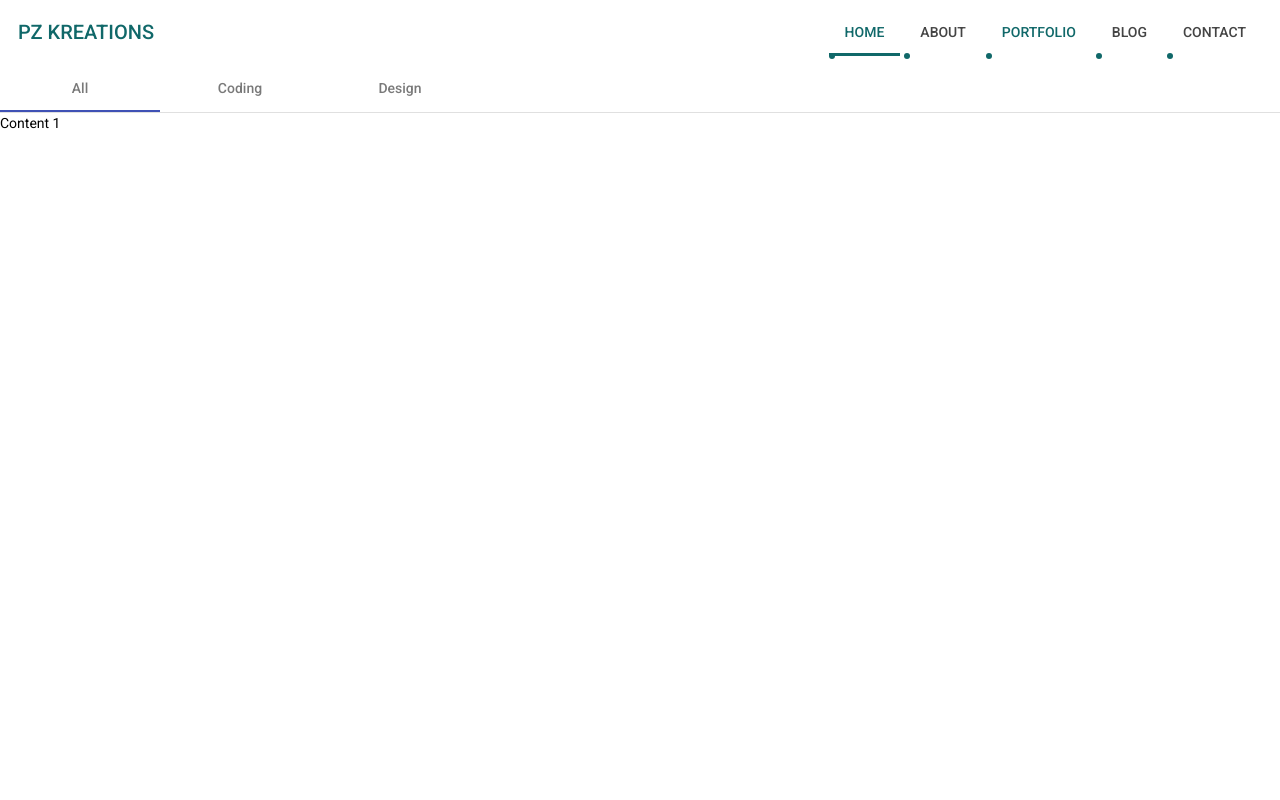
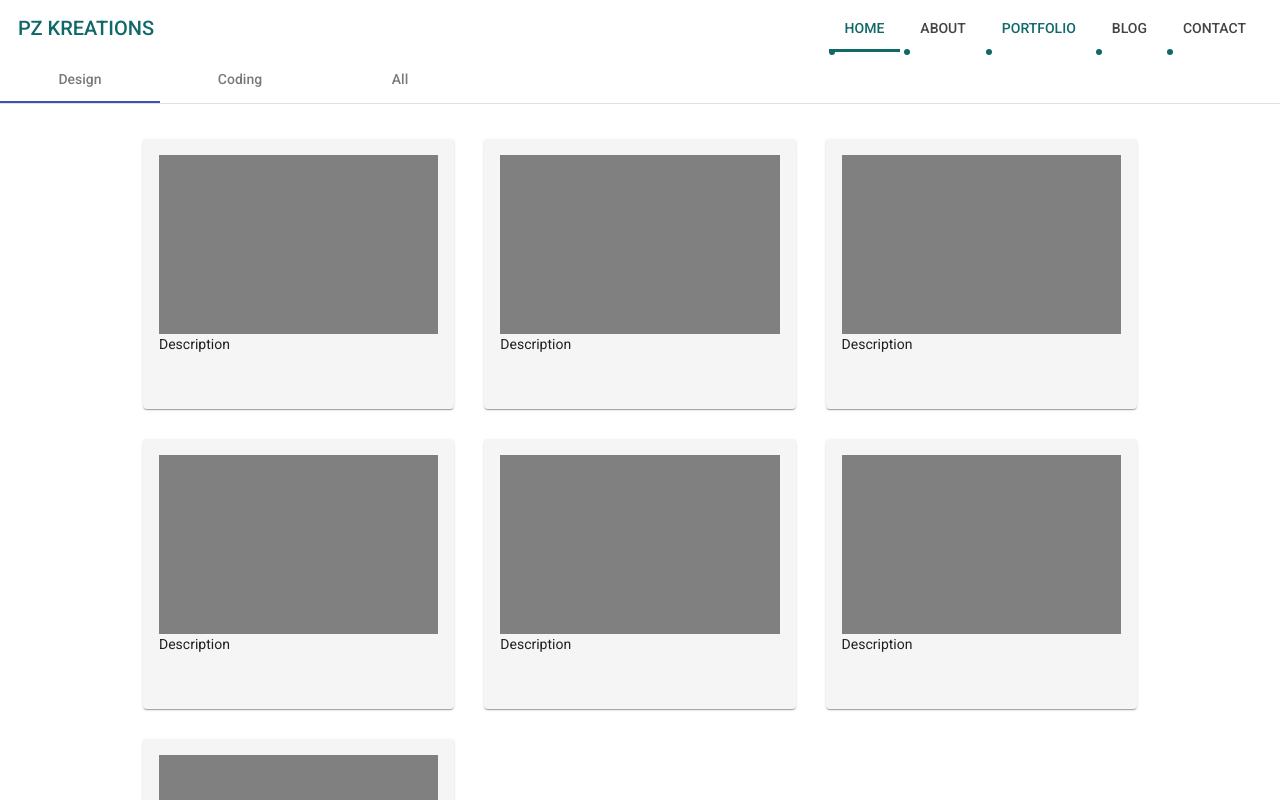
Before and after one commit to priyankaz97/Portfolio-website-pzKreations, an Angular app: page /portfolio in a window 1280 px wide. Built offline with nearby package versions, Linux system fonts and the light colour scheme.

Commit message:
added design cards in portfolio
added design cards in portfolio

```diff
--- a/src/app/app.component.css
+++ b/src/app/app.component.css
@@ -7,6 +7,7 @@
   display: flex;
   background-color: transparent;
   background-color: #fff;
+  height: 55px;
 }
 
 .nav-links > button,
@@ -18,7 +19,7 @@
 }
 
 .logo {
-  position: absolute;
+  position: relative;
   z-index: 99999 !important;
   color: #106869;
   cursor: pointer;
@@ -36,14 +37,16 @@
   transform: translate(-50%, -50%);
 }
 
-.intro-card {
+/* .intro-card {
+  margin: 0;
+  padding: 0;
   width: 100%;
   height: 100%;
   animation: gradient 15s ease infinite;
   background-color: transparent;
-  /* background: linear-gradient(-45deg, #ee7752, #e73c7e, #23a6d5, #23d5ab); */
+  background: linear-gradient(-45deg, #ee7752, #e73c7e, #23a6d5, #23d5ab);
   background-size: 400% 400%;
-}
+} */
 
 @keyframes gradient {
   0% {
@@ -66,16 +69,18 @@
 }
 
 .nav-links-mobile {
-  position: absolute;
+  position: relative;
+  display: inline-block;
+  margin-top: -55px;
   z-index: 1;
   right: 0;
   top: 0;
-  width: 100%;
+  /* width: 100%; */
   z-index: 2 !important;
 }
 
 .nav-links-mobile-content > button {
-  display: block;
+  /* display: block; */
 }
 
 .nav-links-mobile {
@@ -102,7 +107,7 @@
 }
 
 .mat-card {
-  z-index: 0 !important;
+  /* z-index: 0 !important; */
 }
 
 .mat-expansion-panel {
--- a/src/app/app.module.ts
+++ b/src/app/app.module.ts
@@ -1,4 +1,4 @@
-import { NgModule } from '@angular/core';
+import { NgModule, CUSTOM_ELEMENTS_SCHEMA } from '@angular/core';
 import { BrowserModule } from '@angular/platform-browser';
 
 import { AppRoutingModule } from './app-routing.module';
@@ -6,29 +6,30 @@ import { AppComponent } from './app.component';
 import { BrowserAnimationsModule } from '@angular/platform-browser/animations';
 
 import { MatIconModule } from '@angular/material/icon';
-import {MatToolbarModule} from '@angular/material/toolbar';
+import { MatToolbarModule } from '@angular/material/toolbar';
 import { MatButtonModule } from '@angular/material/button';
-import {MatCardModule} from '@angular/material/card';
-import {MatExpansionModule} from '@angular/material/expansion';
+import { MatCardModule } from '@angular/material/card';
+import { MatExpansionModule } from '@angular/material/expansion';
 import { IntroductionComponent } from './introduction/introduction.component';
 import { ContactComponent } from './contact/contact.component';
-import {MatDialogModule} from '@angular/material/dialog';
-import {MatTableModule} from '@angular/material/table';
-import {MatInputModule} from '@angular/material/input';
-import {FormsModule, ReactiveFormsModule} from '@angular/forms';
+import { MatDialogModule } from '@angular/material/dialog';
+import { MatTableModule } from '@angular/material/table';
+import { MatInputModule } from '@angular/material/input';
+import { FormsModule, ReactiveFormsModule } from '@angular/forms';
 import { AdminComponent } from './admin/admin.component';
 import { PortfolioComponent } from './portfolio/portfolio.component';
-import {MatTabsModule} from '@angular/material/tabs';
+import { MatTabsModule } from '@angular/material/tabs';
 
-
-
+import { MatGridListModule } from '@angular/material/grid-list';
+import { DesignComponent } from './design/design.component';
 @NgModule({
   declarations: [
     AppComponent,
     IntroductionComponent,
     ContactComponent,
     AdminComponent,
-    PortfolioComponent
+    PortfolioComponent,
+    DesignComponent,
   ],
   imports: [
     BrowserModule,
@@ -44,10 +45,11 @@ import {MatTabsModule} from '@angular/material/tabs';
     MatInputModule,
     FormsModule,
     ReactiveFormsModule,
-    MatTabsModule
+    MatTabsModule,
+    MatGridListModule,
   ],
-
+  schemas: [ CUSTOM_ELEMENTS_SCHEMA ],
   providers: [],
-  bootstrap: [AppComponent]
+  bootstrap: [AppComponent],
 })
 export class AppModule {}
--- /dev/null
+++ b/src/app/design/design.component.css
@@ -0,0 +1,78 @@
+.tab-content-wrapper {
+  height: calc(100% - 104px);
+  width: 100%;
+  top: 104px;
+  position: fixed;
+  right: 0;
+  overflow: auto;
+  max-height: 100%;
+}
+
+.card-wrapper {
+  width: 80%;
+  margin: 20px auto;
+}
+
+.card-content {
+  background: whitesmoke;
+  margin: 15px !important;
+}
+
+.img-holder{
+    background: grey;
+    width: 100%;
+    height: 75%;
+}
+
+li > mat-card {
+  width: 33.33%;
+  display: inline-grid;
+  height: 300px;
+  margin: 0;
+  padding: 0;
+  border: none;
+  box-shadow: none !important;
+  vertical-align: top;
+}
+
+ul {
+  list-style-type: none;
+  margin: 0;
+  padding: 0;
+}
+li {
+  display: inline;
+  margin: 0;
+  padding: 0;
+}
+
+@media (min-width: 320px) {
+  /* smartphones, iPhone, portrait 480x320 phones */
+}
+
+@media (min-width: 320px) and (max-width: 481px) {
+    li > mat-card {
+        width: 100%;
+    }
+  /*only smartphones, iPhone, portrait 480x320 phones */
+}
+
+@media (min-width: 481px) {
+  /* portrait e-readers (Nook/Kindle), smaller tablets @ 600 or @ 640 wide. */
+}
+
+@media (min-width: 641px) {
+  /* portrait tablets, portrait iPad, landscape e-readers, landscape 800x480 or 854x480 phones */
+}
+
+@media (min-width: 961px) {
+  /* tablet, landscape iPad, lo-res laptops ands desktops */
+}
+
+@media (min-width: 1025px) {
+  /* big landscape tablets, laptops, and desktops */
+}
+
+@media (min-width: 1281px) {
+  /* hi-res laptops and desktops */
+}
--- /dev/null
+++ b/src/app/design/design.component.html
@@ -0,0 +1,80 @@
+<div class="tab-content-wrapper">
+    <div class="card-wrapper">
+
+        <ul>
+            <li>
+                <mat-card>
+                    <mat-card class="card-content">
+                        <div class="img-holder">
+
+                        </div>
+                        <span>Description</span>
+                    </mat-card>
+                </mat-card>
+            </li>
+            <li>
+                <mat-card>
+                    <mat-card class="card-content">
+                        <div class="img-holder">
+
+                        </div>
+                        <span>Description</span>
+                    </mat-card>
+                </mat-card>
+            </li>
+            <li>
+                <mat-card>
+                    <mat-card class="card-content">
+                        <div class="img-holder">
+
+                        </div>
+                        <span>Description</span>
+                    </mat-card>
+                </mat-card>
+            </li>
+            <li>
+                <mat-card>
+                    <mat-card class="card-content">
+                        <div class="img-holder">
+
+                        </div>
+                        <span>Description</span>
+                    </mat-card>
+                </mat-card>
+            </li>
+            <li>
+                <mat-card>
+                    <mat-card class="card-content">
+                        <div class="img-holder">
+
+                        </div>
+                        <span>Description</span>
+                    </mat-card>
+                </mat-card>
+            </li>
+            <li>
+                <mat-card>
+                    <mat-card class="card-content">
+                        <div class="img-holder">
+
+                        </div>
+                        <span>Description</span>
+                    </mat-card>
+                </mat-card>
+            </li>
+            <li>
+                <mat-card>
+                    <mat-card class="card-content">
+                        <div class="img-holder">
+
+                        </div>
+                        <span>Description</span>
+                    </mat-card>
+                </mat-card>
+            </li>
+        </ul>
+
+
+    </div>
+
+</div>
--- /dev/null
+++ b/src/app/design/design.component.ts
@@ -0,0 +1,15 @@
+import { Component, OnInit } from '@angular/core';
+
+@Component({
+  selector: 'app-design',
+  templateUrl: './design.component.html',
+  styleUrls: ['./design.component.css','../app.component.css']
+})
+export class DesignComponent implements OnInit {
+
+  constructor() { }
+
+  ngOnInit(): void {
+  }
+
+}
--- a/src/app/introduction/introduction.component.css
+++ b/src/app/introduction/introduction.component.css
@@ -1,7 +1,10 @@
 .parts {
+  margin: 0;
+  padding: 0;
   width: 50%;
   height: 100%;
-  position: absolute;
+  display: inline-block;
+  position: relative;
 }
 
 .parts > img {
@@ -19,7 +22,7 @@
 .my-type-tab > button {
     width: 100%;
     height: 100%;
-  padding: 16px;
+    padding: 16px
 }
 
 .type-developer {
@@ -77,11 +80,12 @@
   }
 }
 
-.parts-wrapper {
-  position: absolute;
-  height: 100%;
+.parts-wrapper{
+  position: relative;
+  height: calc(100% - 56px);
   width: 100%;
-  z-index: -1;
+  margin: 0;
+  /* z-index: 0; */
 }
 
 @media (min-width: 320px) {
@@ -118,7 +122,7 @@
     .parts {
       width: 100%;
       height: 50%;
-    display: block;
+      display:block;
       position: relative;
     }
 
@@ -126,7 +130,7 @@
       animation: fromBottom linear 0.7s;
     }
     .close-left {
-    animation: fromTop linear 0.7s;
+      animation: fromTop linear 0.7s
     }
 
     @keyframes fromBottom {
@@ -138,10 +142,10 @@
       }
 
       80% {
-      transform: translate(0, 10%);
+        transform: translate(0,10%);
       }
       100% {
-      transform: translate(0, 0);
+        transform: translate(0,0);
       }
     }
     @keyframes fromTop {
@@ -153,10 +157,10 @@
       }
 
       80% {
-      transform: translate(0, -10%);
+        transform: translate(0,-10%);
       }
       100% {
-      transform: translate(0, 0);
+        transform: translate(0,0);
       }
     }
   }
--- a/src/app/introduction/introduction.component.html
+++ b/src/app/introduction/introduction.component.html
@@ -1,6 +1,6 @@
-<div class="parts-wrapper center">
+<div class="parts-wrapper">
     <div class="close-left parts">
-        <img src="../../assets/images/designer-img.png" />
+        <!-- <img src="./assets/images/designer-img.png" /> -->
         <mat-card class="my-type-tab type-designer">
             <button (click)="playAudio('design')" class="uppercase" mat-button>
                 Designer
@@ -8,7 +8,7 @@
         </mat-card>
     </div>
     <div class="close-right parts">
-        <img src="../../assets/images/developer-img.png" />
+        <!-- <img src="./assets/images/developer-img.png" /> -->
         <mat-card class="my-type-tab type-developer">
             <button (click)="playAudio('develop')" class="uppercase" mat-button>
                 Developer
--- a/src/app/portfolio/portfolio.component.html
+++ b/src/app/portfolio/portfolio.component.html
@@ -1,5 +1,9 @@
 <mat-tab-group>
-    <mat-tab label="All"> Content 1 </mat-tab>
+
+    <mat-tab label="Design"> <app-design></app-design> </mat-tab>
+
     <mat-tab label="Coding"> Content 2 </mat-tab>
-    <mat-tab label="Design"> Content 3 </mat-tab>
-  </mat-tab-group>
+    <mat-tab label="All">
+        Content 1
+    </mat-tab>
+</mat-tab-group>
--- a/src/styles.css
+++ b/src/styles.css
@@ -9,6 +9,11 @@ body {
   margin: 0;
   font-family: Roboto, "Helvetica Neue", sans-serif;
   background-color: transparent;
+}
+
+body::-webkit-scrollbar, div::-webkit-scrollbar {
+  width: 3px;
+  background-color: lightseagreen;
 }
 
 #main {
```
Also changed, not shown: 1 other file (tests, documents, lock files or other folders). Lines whose indentation alone changed are shown as unchanged.
